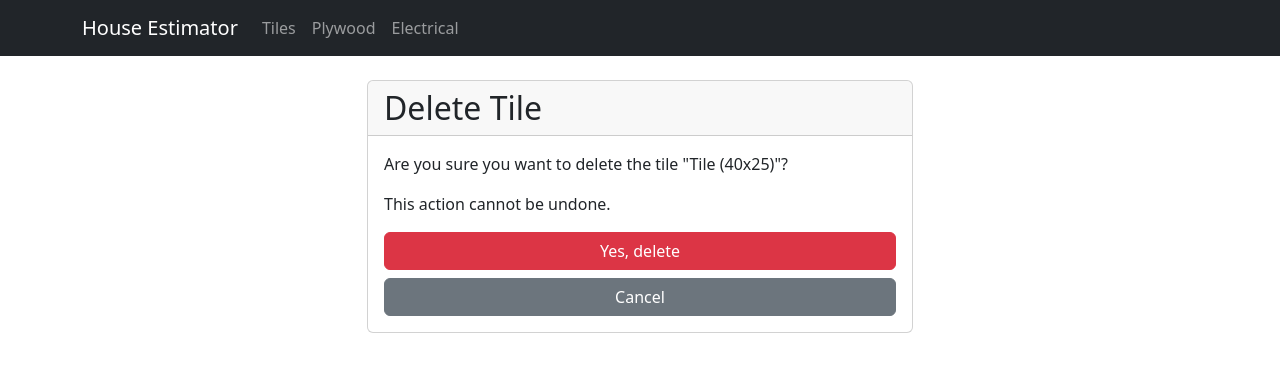
After one commit to marobo/house_estimator, a Django app: page /tiles/7/delete/ in a window 1280 px wide. The commit adds this page. Shown: the top 372 px of the page. Run offline with Django 5.2, Linux system fonts and the light colour scheme; data comes from the database, SQL or seed files in the repository; both versions use the stored data as it was after the commit.

Commit message:
delete and edti for tile and tile calculations

```diff
--- a/materiais/templates/materiais/tile_calculation_list.html
+++ b/materiais/templates/materiais/tile_calculation_list.html
@@ -36,8 +36,8 @@
                 <td>{{ calculation.calculation_date|date:"Y-m-d H:i" }}</td>
                 <td>
                     <a href="#" class="btn btn-sm btn-info">View</a>
-                    <a href="#" class="btn btn-sm btn-warning">Edit</a>
-                    <a href="#" class="btn btn-sm btn-danger">Delete</a>
+                    <a href="{% url 'materiais:tile_calculation_edit' calculation.pk %}" class="btn btn-sm btn-warning">Edit</a>
+                    <a href="{% url 'materiais:tile_calculation_delete' calculation.pk %}" class="btn btn-sm btn-danger">Delete</a>
                 </td>
             </tr>
             {% empty %}
--- /dev/null
+++ b/materiais/templates/materiais/tile_confirm_delete.html
@@ -0,0 +1,27 @@
+{% extends 'base.html' %}
+
+{% block title %}Delete Tile - House Estimator{% endblock %}
+
+{% block content %}
+<div class="row">
+    <div class="col-md-6 offset-md-3">
+        <div class="card">
+            <div class="card-header">
+                <h2 class="mb-0">Delete Tile</h2>
+            </div>
+            <div class="card-body">
+                <p>Are you sure you want to delete the tile "{{ object.name }}"?</p>
+                <p>This action cannot be undone.</p>
+
+                <form method="post">
+                    {% csrf_token %}
+                    <div class="d-grid gap-2">
+                        <button type="submit" class="btn btn-danger">Yes, delete</button>
+                        <a href="{% url 'materiais:tile_list' %}" class="btn btn-secondary">Cancel</a>
+                    </div>
+                </form>
+            </div>
+        </div>
+    </div>
+</div>
+{% endblock %}
--- a/materiais/templates/materiais/tile_list.html
+++ b/materiais/templates/materiais/tile_list.html
@@ -30,8 +30,8 @@
                 <td>{{ tile.area_per_piece|floatformat:4 }}</td>
                 <td>
                     <a href="#" class="btn btn-sm btn-info">View</a>
-                    <a href="#" class="btn btn-sm btn-warning">Edit</a>
-                    <a href="#" class="btn btn-sm btn-danger">Delete</a>
+                    <a href="{% url 'materiais:tile_edit' tile.pk %}" class="btn btn-sm btn-warning">Edit</a>
+                    <a href="{% url 'materiais:tile_delete' tile.pk %}" class="btn btn-sm btn-danger">Delete</a>
                 </td>
             </tr>
             {% empty %}
--- a/materiais/urls.py
+++ b/materiais/urls.py
@@ -9,8 +9,12 @@ urlpatterns = [
     # Tile URLs
     path('tiles/', views.TileListView.as_view(), name='tile_list'),
     path('tiles/create/', views.TileCreateView.as_view(), name='tile_create'),
+    path('tiles/<int:pk>/edit/', views.TileUpdateView.as_view(), name='tile_edit'),
+    path('tiles/<int:pk>/delete/', views.TileDeleteView.as_view(), name='tile_delete'),
     path('tile-calculations/', views.TileCalculationListView.as_view(), name='tile_calculation_list'),
     path('tile-calculations/create/', views.TileCalculationCreateView.as_view(), name='tile_calculation_create'),
+    path('tile-calculations/<int:pk>/edit/', views.TileCalculationUpdateView.as_view(), name='tile_calculation_edit'),
+    path('tile-calculations/<int:pk>/delete/', views.TileCalculationDeleteView.as_view(), name='tile_calculation_delete'),
 
     # Plywood URLs
     path('plywoods/', views.PlywoodListView.as_view(), name='plywood_list'),
--- a/materiais/views.py
+++ b/materiais/views.py
@@ -1,5 +1,5 @@
 from django.shortcuts import render
-from django.views.generic import ListView, CreateView
+from django.views.generic import ListView, CreateView, UpdateView, DeleteView
 from django.urls import reverse_lazy
 from .models import (
     Tile, TileCalculation, Plywood, PlywoodCalculation,
@@ -34,6 +34,19 @@ class TileCalculationCreateView(CreateView):
     model = TileCalculation
     form_class = TileCalculationForm
     template_name = 'materiais/tile_calculation_form.html'
+    success_url = reverse_lazy('materiais:tile_calculation_list')
+
+
+class TileCalculationUpdateView(UpdateView):
+    model = TileCalculation
+    form_class = TileCalculationForm
+    template_name = 'materiais/tile_calculation_form.html'
+    success_url = reverse_lazy('materiais:tile_calculation_list')
+
+
+class TileCalculationDeleteView(DeleteView):
+    model = TileCalculation
+    template_name = 'materiais/tile_calculation_confirm_delete.html'
     success_url = reverse_lazy('materiais:tile_calculation_list')
 
 
@@ -89,5 +102,18 @@ class ElectricalCalculationCreateView(CreateView):
     success_url = reverse_lazy('materiais:electrical_calculation_list')
 
 
+class TileUpdateView(UpdateView):
+    model = Tile
+    form_class = TileForm
+    template_name = 'materiais/tile_form.html'
+    success_url = reverse_lazy('materiais:tile_list')
+
+
+class TileDeleteView(DeleteView):
+    model = Tile
+    template_name = 'materiais/tile_confirm_delete.html'
+    success_url = reverse_lazy('materiais:tile_list')
+
+
 def home(request):
     return render(request, 'materiais/home.html')
```
Also changed, not shown: materiais/templates/materiais/tile_calculation_confirm_delete.html (added, +34 -0 lines), db.sqlite3, 1 other file.
